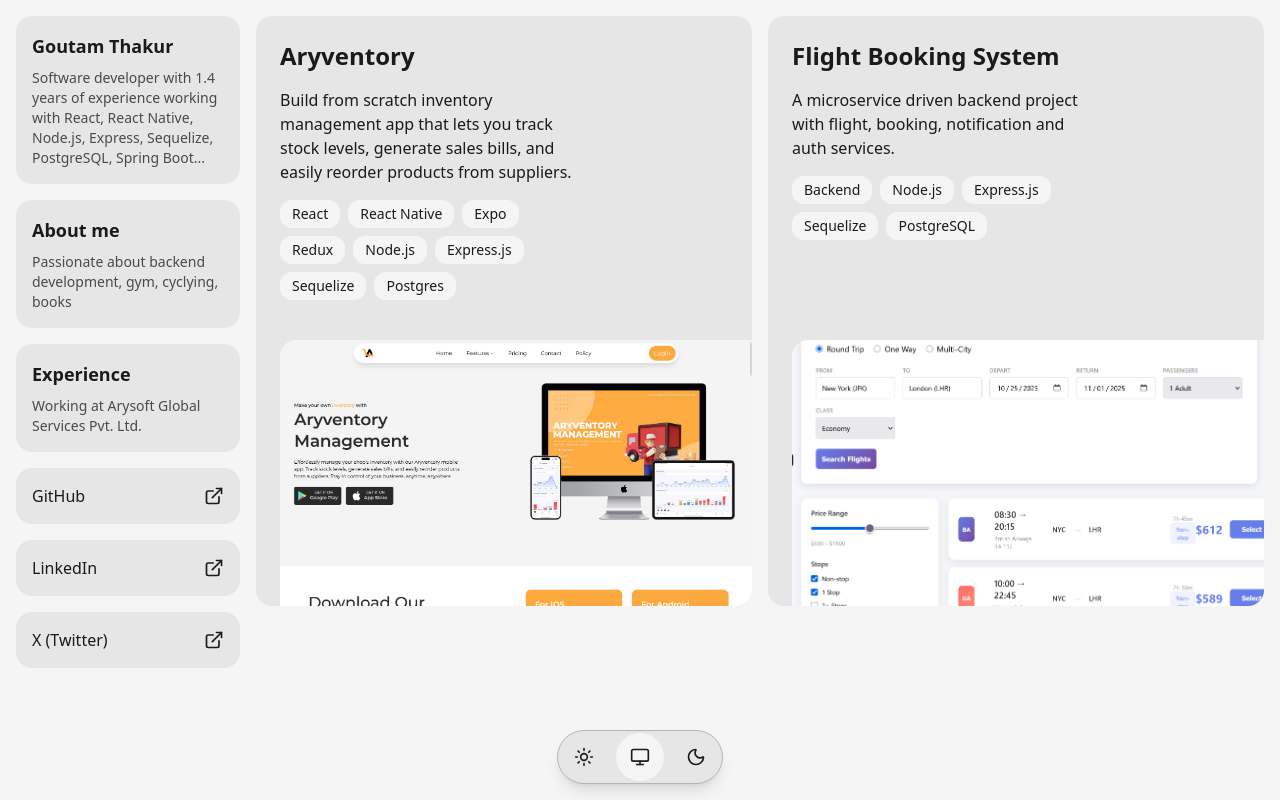
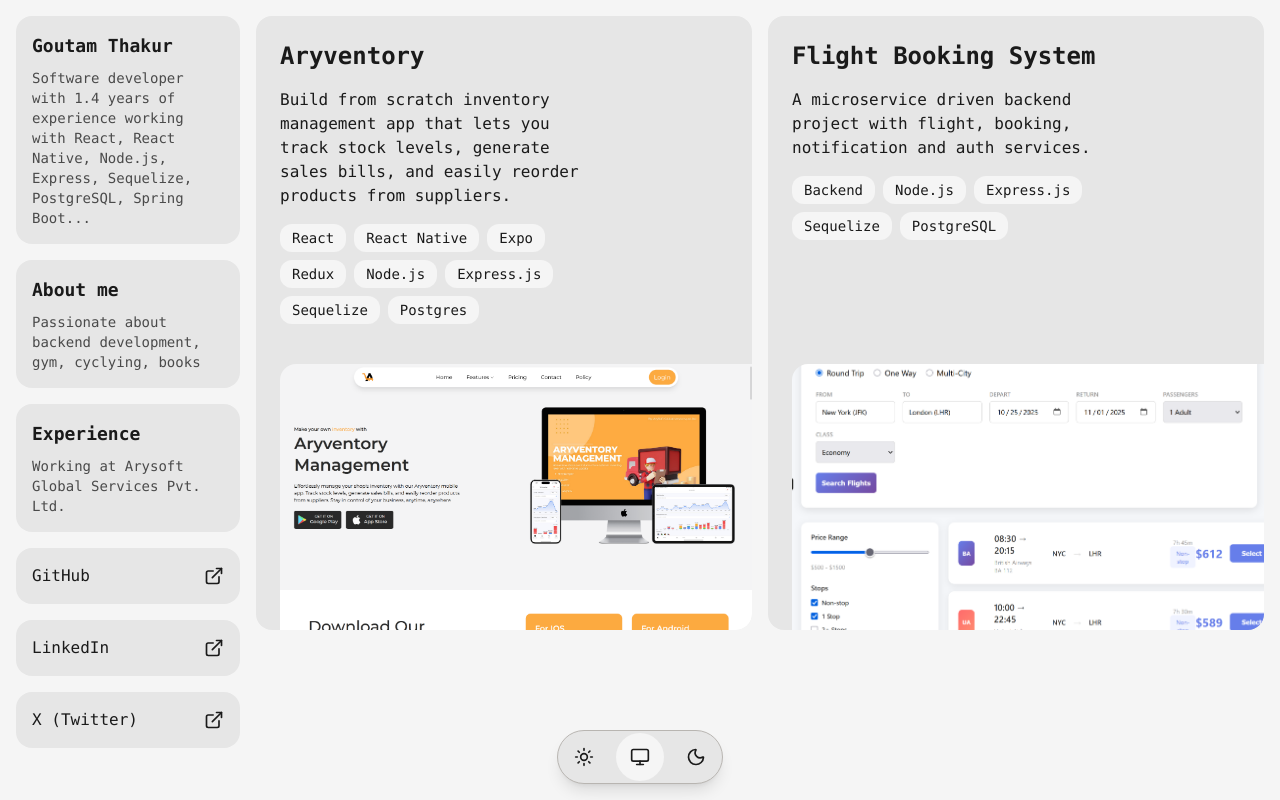
Before and after one commit to goutamthakur/goutamthakur.com, a React (Vite) app: page / in a window 1280 px wide. Built offline with nearby package versions, Linux system fonts and the light colour scheme.

Commit message:
feat(fonts): improved the fonts by seting jetbrains mono globally

```diff
--- a/src/styles/index.css
+++ b/src/styles/index.css
@@ -7,7 +7,7 @@
   --color-text-primary: #1a1a1a;
   --color-text-secondary: #4a4a4a;
   --color-border: #b8b5b1;
-  --color-green: #F0FCE1;
+  --color-green: #f0fce1;
   --color-blue: #f2f5f8;
   --color-yellow: #faf8f0;
   --color-cream: #fcfaed;
@@ -34,7 +34,7 @@
   }
 
   body {
-    @apply bg-bg text-base font-sans;
+    @apply bg-bg text-base font-mono;
     color: var(--color-text-primary);
   }
 
@@ -57,3 +57,19 @@
     color: var(--color-text-secondary);
   }
 }
+
+@font-face {
+  font-family: "JetBrainsMonoLocal";
+  src: url("/fonts/jetbrains-mono/JetBrainsMono.woff2") format("woff2");
+  font-weight: 100 800;
+  font-style: normal;
+  font-display: swap;
+}
+
+@font-face {
+  font-family: "JetBrainsMonoLocal";
+  src: url("/fonts/jetbrains-mono/JetBrainsMono-Italic.woff2") format("woff2");
+  font-weight: 100 800;
+  font-style: italic;
+  font-display: swap;
+}
--- a/tailwind.config.ts
+++ b/tailwind.config.ts
@@ -6,6 +6,7 @@
   theme: {
     extend: {
       fontFamily: {
+        mono: ["JetBrainsMonoLocal", "ui-monospace", "SFMono-Regular", "Menlo", "monospace"],
         sans: ["Inter", "system-ui", "sans-serif"],
       },
       colors: {
```
Also changed, not shown: public/fonts/jetbrains-mono/JetBrainsMono-Italic.woff2 (added), public/fonts/jetbrains-mono/JetBrainsMono.woff2 (added).
